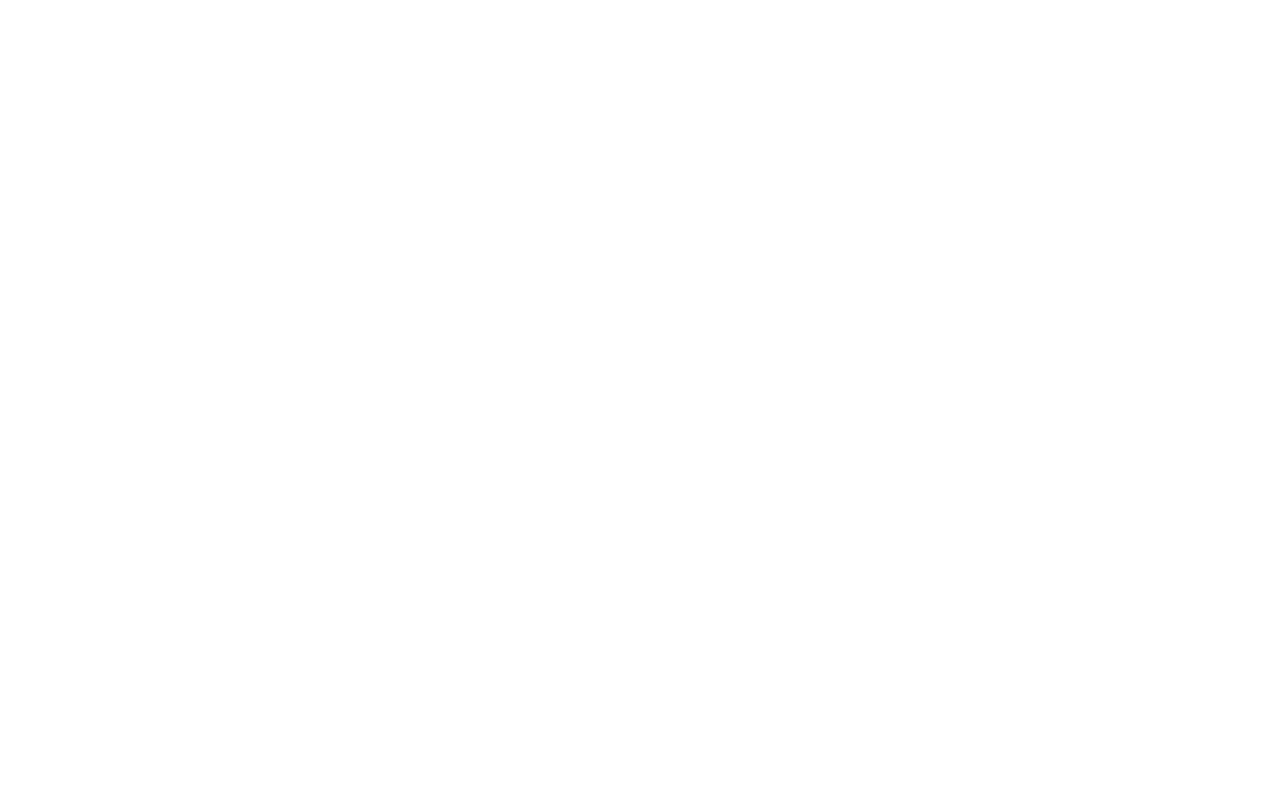
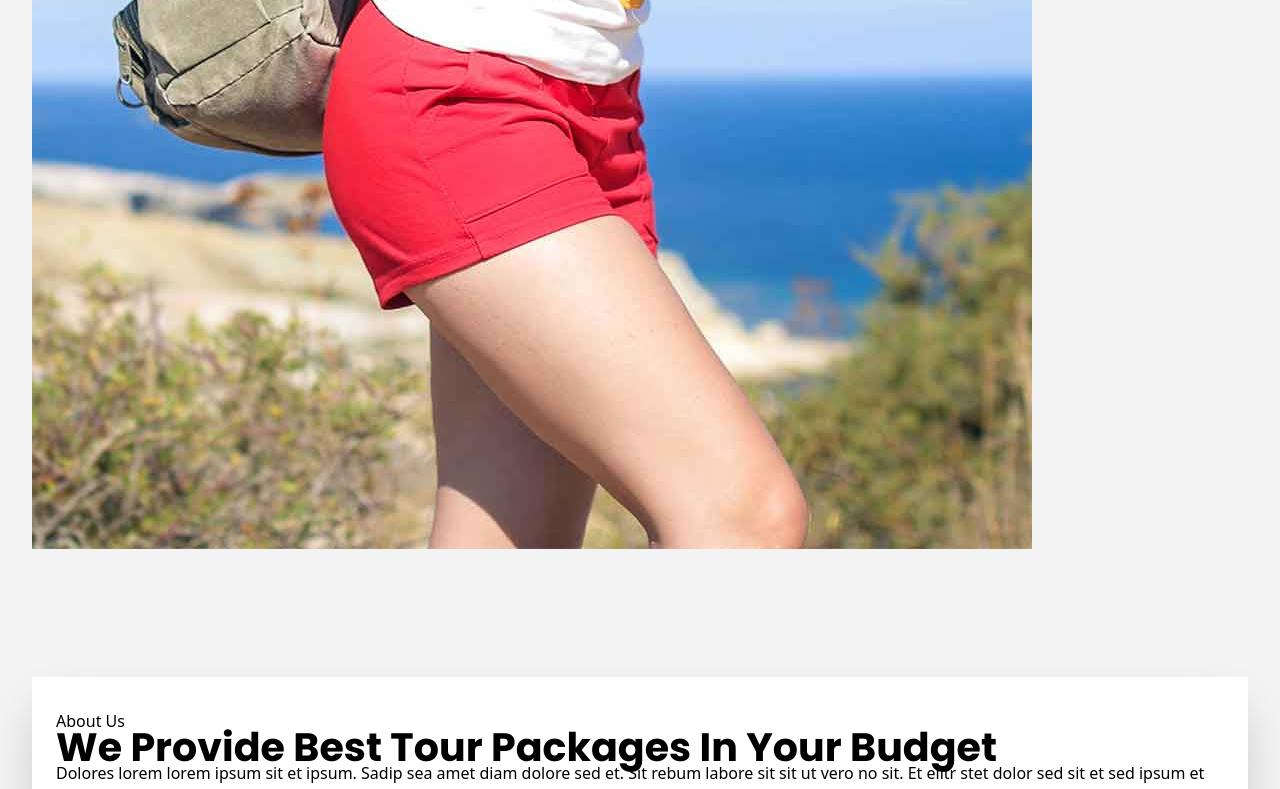
Before and after one commit to KaptainCS3/Travel_Xexpress, a React (Vite) app in the folder Travel_Xexpress/: page / in a window 1280 px wide. Shown: the part 2000-2789 px from the top of the page. Before the commit the page ends 953 px from the top, so only its background shows below. Built offline with nearby package versions, Linux system fonts and the light colour scheme.

Commit message:
minor changes

```diff
--- a/Travel_Xexpress/src/App.jsx
+++ b/Travel_Xexpress/src/App.jsx
@@ -3,16 +3,20 @@ import Nav from './components/Nav'
 import './App.css'
 import Hero from './components/Hero'
 import BookTravel from './components/BookTravel'
+import Tourist from './components/Tourist'
+import About from './components/About'
 const App = () => {
   return (
     <>
-    <div className=''>
-      <Nav />
-      <Hero />
-      <BookTravel />
-    </div>
+      <div className="bg-[#F3F3F3]">
+        <Nav />
+        <Hero />
+        <BookTravel />
+        <Tourist />
+        <About />
+      </div>
     </>
-  )
+  );
 }
 
 export default App
```
